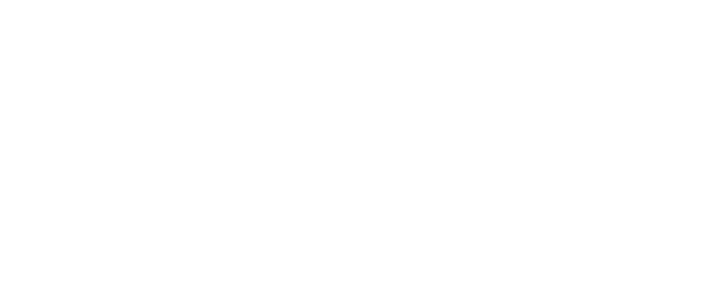
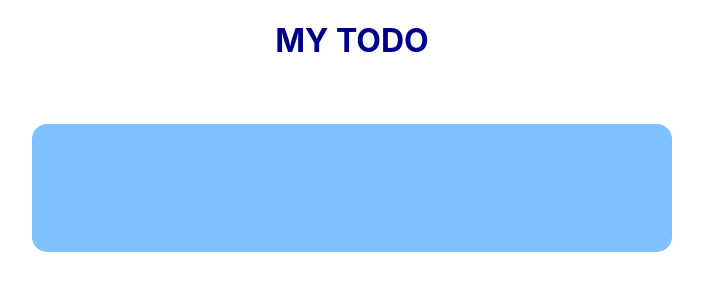
Before and after one commit to Vach001/first-react-todos, a React (Create React App) app: page / in a window 1280 px wide. Shown: the top 300 px of the page, without its empty margins (288-991 px from the left). Built offline with nearby package versions, Linux system fonts and the light colour scheme.

Commit message:
feat(*): add Todos conteiner and install mui

```diff
--- a/package.json
+++ b/package.json
@@ -3,6 +3,9 @@
   "version": "0.1.0",
   "private": true,
   "dependencies": {
+    "@emotion/react": "^11.11.1",
+    "@emotion/styled": "^11.11.0",
+    "@mui/material": "^5.13.7",
     "@testing-library/jest-dom": "^5.16.5",
     "@testing-library/react": "^13.4.0",
     "@testing-library/user-event": "^13.5.0",
--- a/src/Components/Todos/Todos.jsx
+++ b/src/Components/Todos/Todos.jsx
@@ -1,7 +1,13 @@
+import styles from "./Todos.module.css";
+
 export default function Todos() {
   return (
-    <div class="container">
+    <div>
+    <h1 className={styles.head}>MY TODO</h1>
+      <div className={styles.container}>
 
-    </div>
+
+      </div>
+      </div>
   );
 }
--- a/src/Components/Todos/Todos.module.css
+++ b/src/Components/Todos/Todos.module.css
@@ -0,0 +1,17 @@
+.head{
+    text-align: center;
+    color: darkblue;
+}
+.container{
+    width: auto;
+    height: auto;
+    display: flexbox;
+    background-color: rgb(126, 195, 255);
+    border-radius: 15px;
+    justify-content: center;
+    align-content: center;
+    margin-top: 5%;
+    margin-left: 25%;
+    margin-right: 25%;
+    padding: 5%;
+}
```
Also changed, not shown: 1 other file (tests, documents, lock files or other folders).
